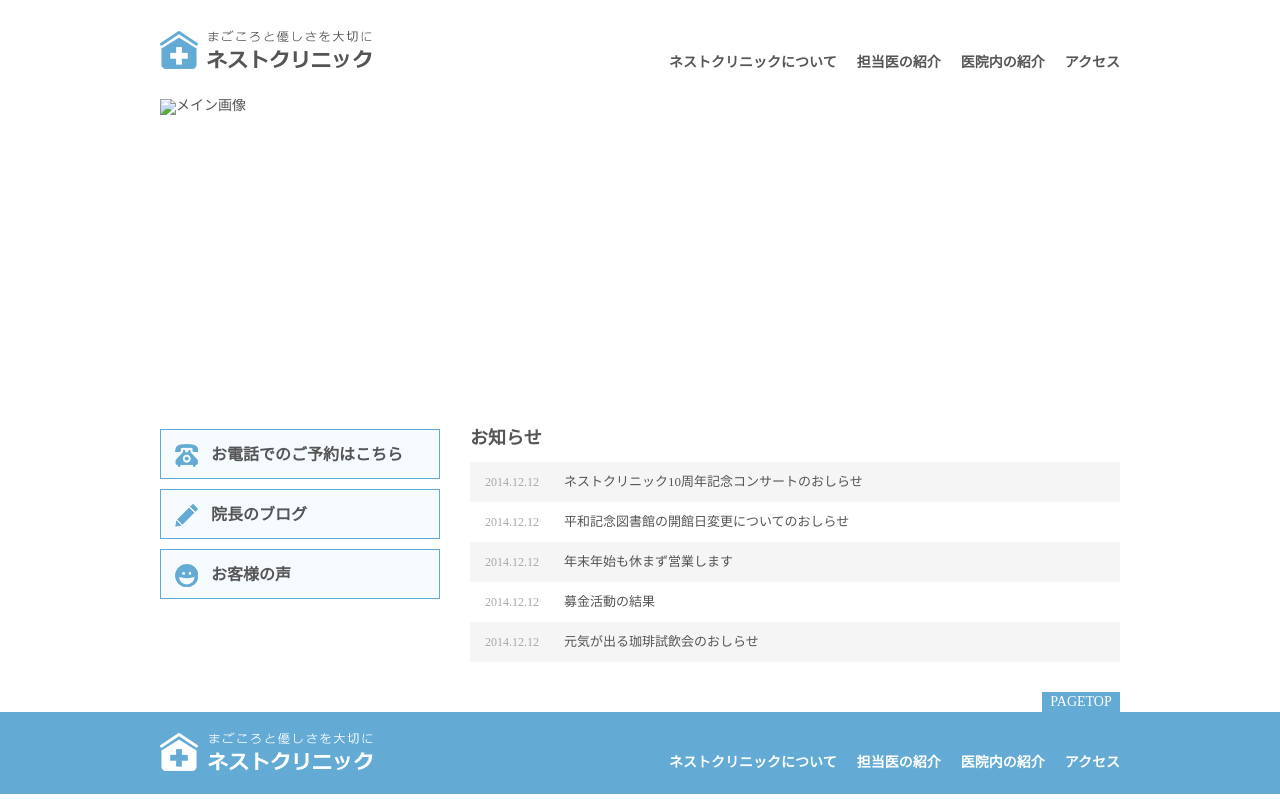
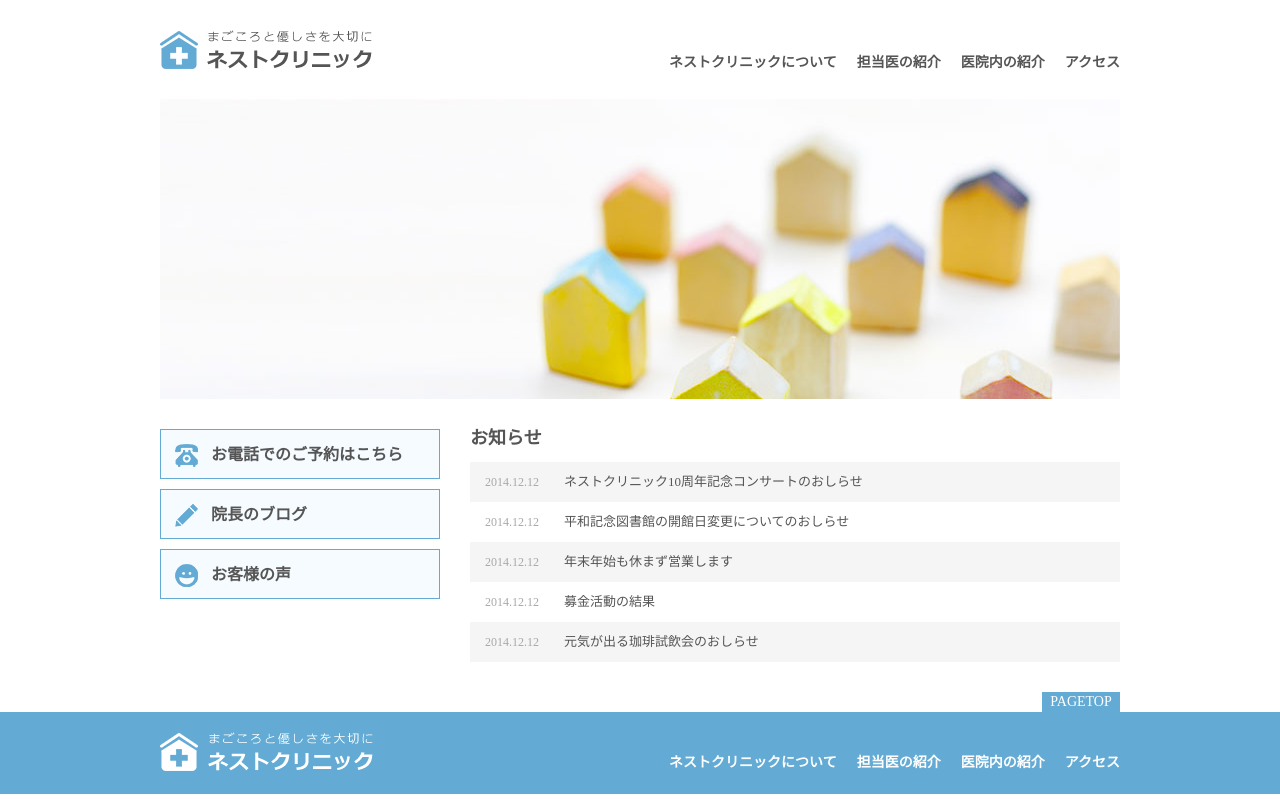
Before and after one commit to kawauchi1/kawauchi1.github.io, a plain HTML site: page index.html in a window 1280 px wide. Drawn offline with Linux system fonts and the light colour scheme; files whose address does not match are found by name.

Commit message:
Update index.html

```diff
--- a/index.html
+++ b/index.html
@@ -37,7 +37,7 @@
 
 		<!--#mainimage ここから-->
 		<div id="mainimage">
-			<img src="images/image_main.jpg" alt="メイン画像">
+			<img src="https://github.com/kawauchi1/kawauchi1.github.io/blob/main/image_main.jpg?raw=true" alt="メイン画像">
 		</div>
 		<!--#mainimage ここまで-->
 
```
